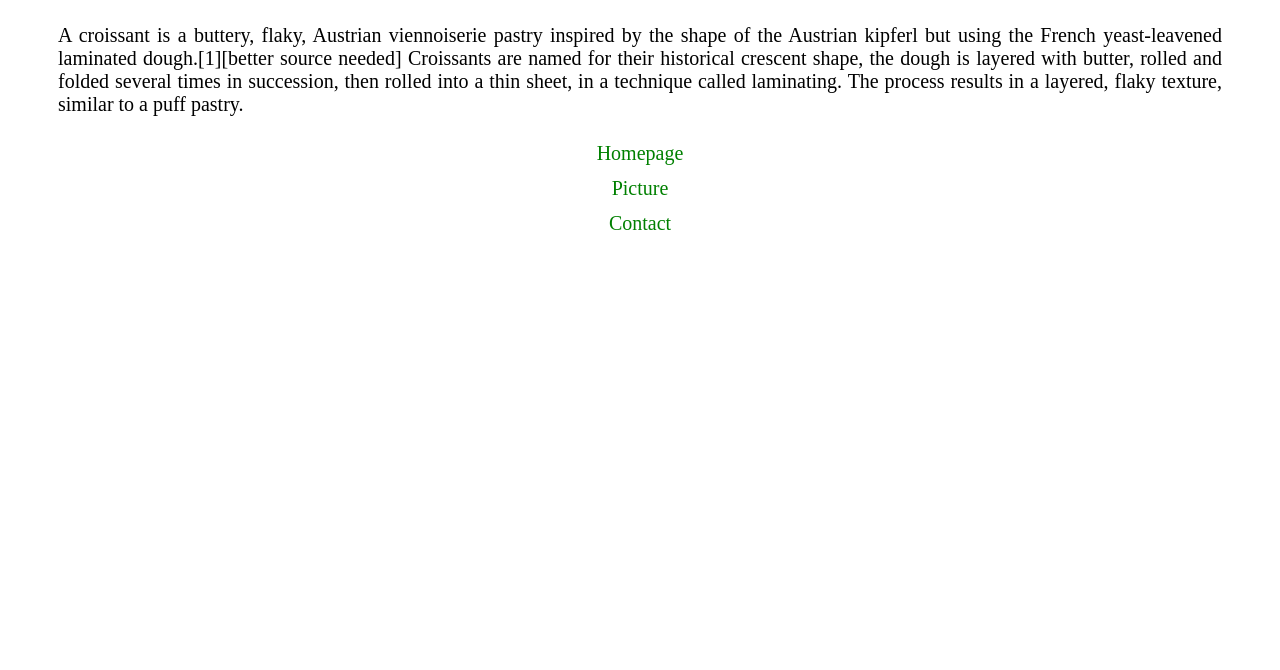
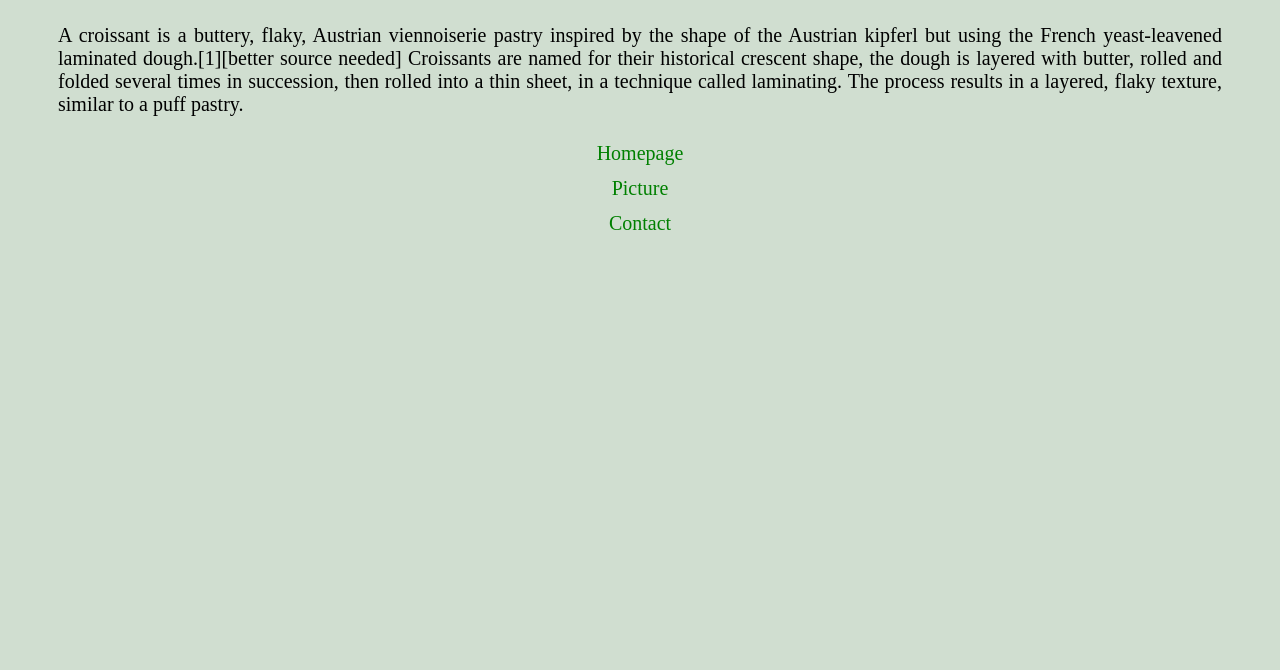
Before and after one commit to ZuzanaZitkova/Croissant, a plain HTML site: page index.html in a window 1280 px wide. Shown: the part 130-800 px from the top of the page. Drawn offline with Linux system fonts and the light colour scheme.

Commit message:
background changed

```diff
--- a/css/style.css
+++ b/css/style.css
@@ -1,3 +1,6 @@
+body {
+  background-color: rgb(208, 222, 208);
+}
 h1 {
   text-align: center;
   font-size: 60px;
```
